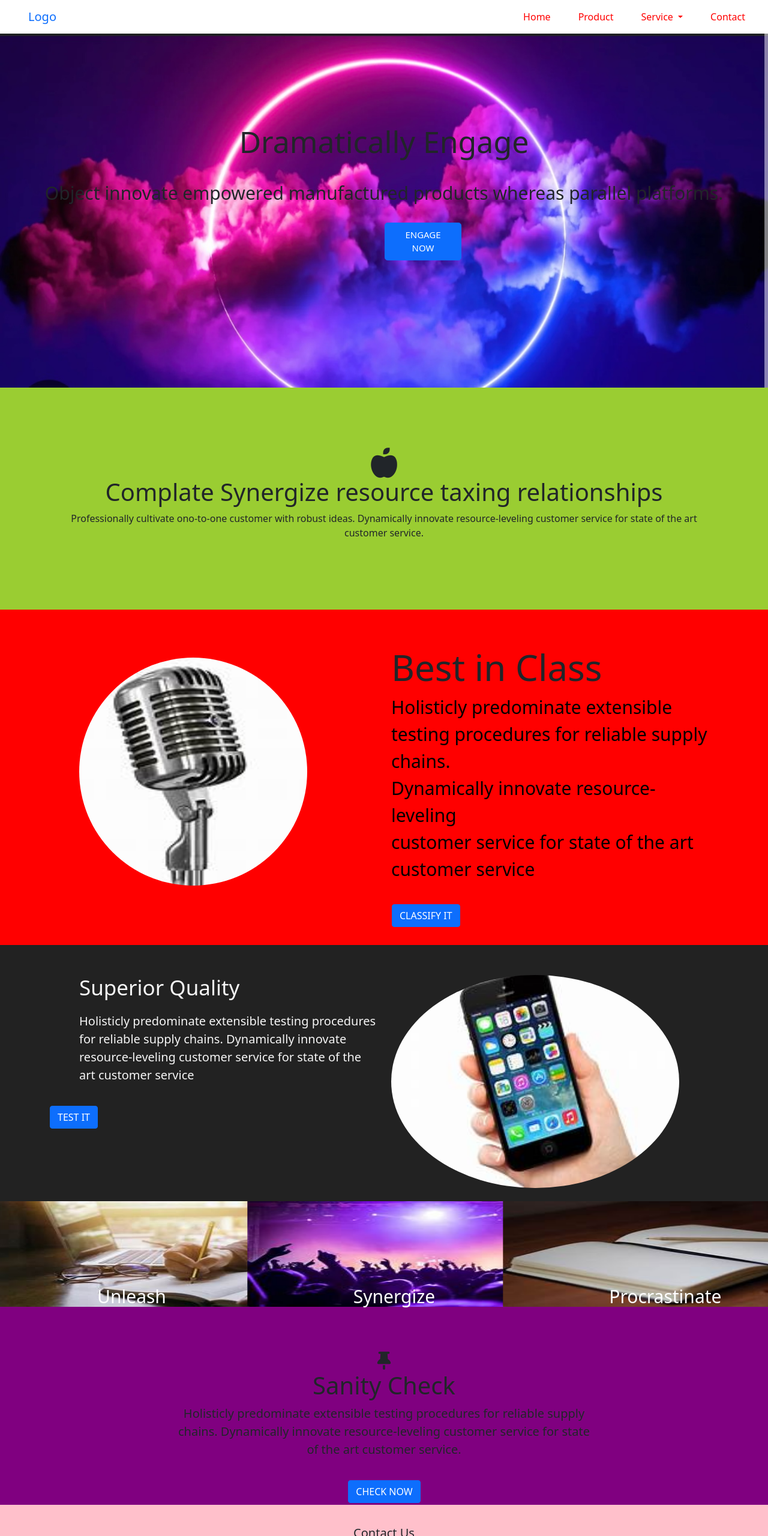
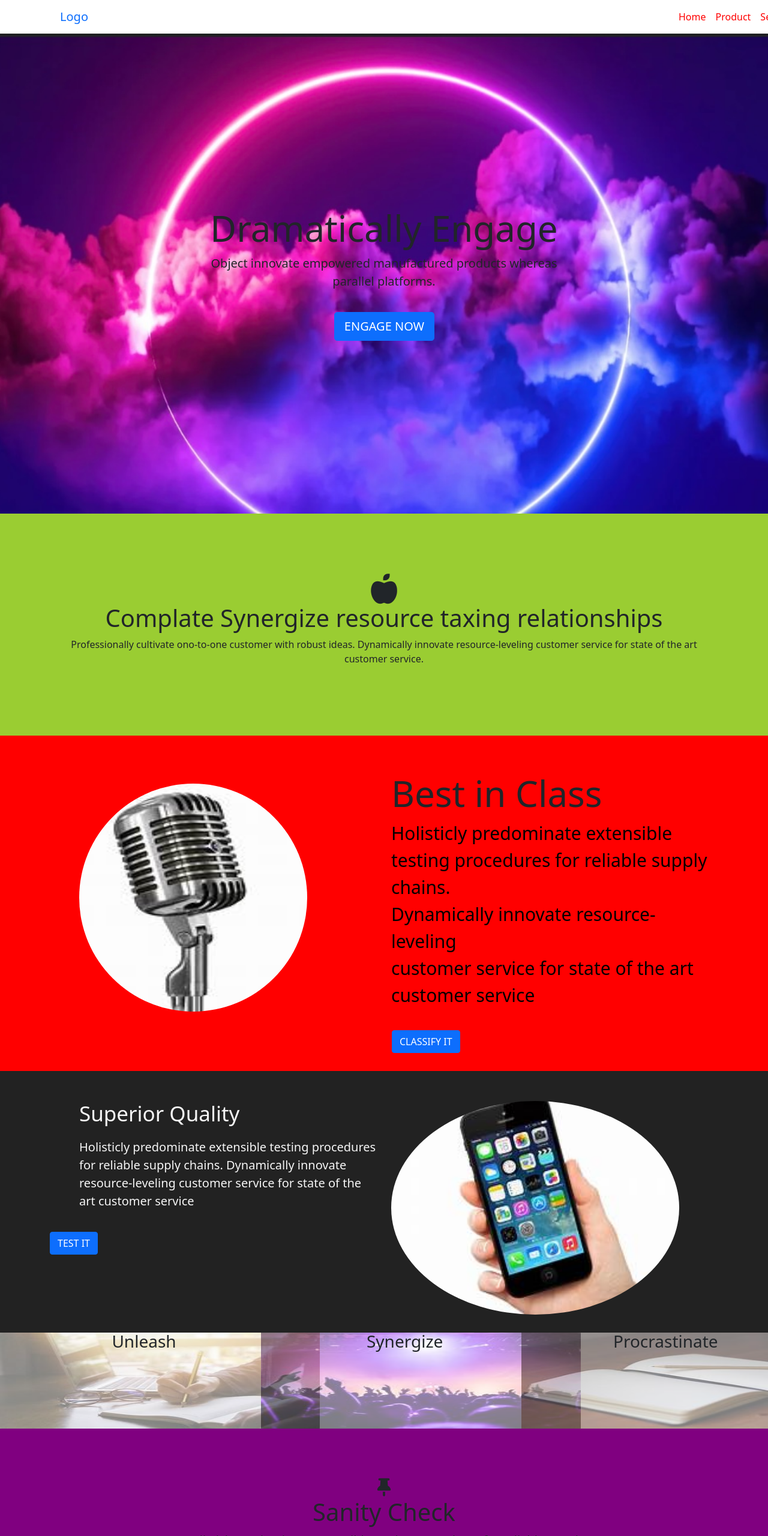
Before and after one commit to edwardomopariola/business-webpage, a plain HTML site: page index.html in a window 1280 px wide. Shown: the top 2560 px of the page at 60% size. Drawn offline with nearby package versions, Linux system fonts and the light colour scheme; files that its build step writes are made by us from their sources.

Commit message:
90% done

```diff
--- a/index.html
+++ b/index.html
@@ -19,7 +19,6 @@
           <button class="navbar-toggler" type="button" data-bs-toggle="collapse" data-bs-target="#navbarSupportedContent" aria-controls="navbarSupportedContent" aria-expanded="false" aria-label="Toggle navigation">
             <span class="navbar-toggler-icon"></span>
           </button>
-          </div>
           <div class="collapse navbar-collapse" id="navbarSupportedContent">
             <ul class="navbar-nav me-auto mb-2 mb-lg-0">
               <li class="nav-item">
@@ -46,10 +45,21 @@
         </div>
       </nav>
 
+    <!-- <header>
+        <div class="header-content">
+            <div class="hearder-content-inner">
+                <img src="image/image/IMG_E2647.JPG" alt="">
+                <h1>Dramatically Engage</h1>
+                <p>Object innovate empowered manufactured products whereas parallel platforms.</p>
+                <a href="#" class="btn btn-primary btn-lg">ENGAGE NOW</a>
+            </div>
+        </div>
+    </header> -->
+
     <header>
         <div class="header-content">
-            <div class="hearder-content-inner">
-                <img  class="background-img" src="image/image/IMG_E2647.JPG" alt="cloud">
+            <img src="image/image/hero-image.JPG" alt="header-image">
+            <div class="header-text-content">
                 <h1>Dramatically Engage</h1>
                 <p>Object innovate empowered manufactured products whereas parallel platforms.</p>
                 <a href="#" class="btn btn-primary btn-lg">ENGAGE NOW</a>
@@ -113,23 +123,31 @@
             <div class="row">
                 <div class="col-sm-4 item-1">
                     <img src="image/image/writer.jpg" alt="writer">
+                    <div class="image-text">
                         <h3>Unleash</h3>
+                    </div>
                 </div>
 
                 <div class="col-sm-4 item-2">
                     <img src="image/image/concert.jpg" alt="concert">
+                    <div class="image-text">
                         <h3>Synergize</h3>
+                    </div>
                 </div>
 
                 <div Class="col-sm-4 item-3">
                     <img src="image/image/book.jpg" alt="book">
+                    <div class="image-text">
                         <h3>Procrastinate</h3>
+                    </div>
                 </div>
             </div>
         </div>
     </div>
 
     <section class="content-4">
+        <div class="container">
+            <div class="row">
                 <div class="col-sm-12">
                     <i class="fa-solid fa-thumbtack" style=font-size:30px;></i>
                     <h4>Sanity Check</h4>
@@ -137,6 +155,8 @@
                     customer service for state</br> of the art customer service.
                     </p>
                     <a href="#" class="btn btn-primary">CHECK NOW</a>
+                </div>
+            </div>
         </div>
     </section>
 
@@ -152,13 +172,13 @@
         </div>
     </footer>
 
-    <last-footer class="last-print">
+    <div class="last-print">
         <div class="print">
             <div class="container">
                 <p>Copyright &copy; Example.com 2015</p>
             </div>
         </div>
-    </last-footer>
+    </div>
 
 
 <script src="https://cdnjs.cloudflare.com/ajax/libs/popper.js/2.9.2/umd/popper.min.js"></script>
--- a/style.css
+++ b/style.css
@@ -9,52 +9,68 @@
 }
 
 .navbar-brand {
-    margin-left: 35px;
+    margin-left: 100px;
+}
+
+.navbar-nav {
+    margin-left: 60em;
 }
 
 .nav-link {
     color: red;
-    margin-right: 30px;
+    margin-left: 0em;
 }
 
 .header-content {
+    height: 100vh;
+    width: 100vw;
     position: relative;
     text-align: center;
-    width: 100%;
 }
 
-.header-content h1 {
+.header-content img {
+    width: 100%;
+    height: 100%;
+    object-fit: cover;
+}
+
+.header-text-content {
     position: absolute;
-    display: block;
+    top: 50%;
+    left: 50%;
+    transform: translate(-50%, -50%);
+}
+
+.header-text-content h1 {
+    font-size: 60px;
+}
+
+.header-text-content p {
+    font-size: 20px;
+}
+
+/* .header-content h1 {
+    position: absolute;
     width: 100%;
     text-align: center;
     top: 30%;
     font-size: 50px;
     line-height: 7px;
-}
+} */
 
-.header-content p{
+/* .header-content p{
     position: absolute;
     width: 100%;
     text-align: center;
     top: 45%;
     font-size: 30px ;
     line-height: 1px;
-}
-
-.btn-lg{
-    display: inline-block;
-    position: absolute;
-    width: 10%;
-    top: 50%;
-    font-size: 15px;
-    text-align: center;
-}
+} */
 
 .intro {
     background-color: yellowgreen;
     height: 100%;
-    width: 100%;
+    width: auto;
     padding: 100px;
     text-align: center;
 }
@@ -127,45 +143,40 @@
     margin-right: auto;
 }
 
-.content-3 {
-    width: 100%;
-    height: 50%;
+.col-sm-4:hover{
+    -ms-transform: scale(1.1); /* IE 9 */
+  -webkit-transform: scale(1.1); /* Safari 3-8 */
+  transform: scale(1.1);
 }
 
+.col-sm-4 img {
+    width: 33.333333em;
+    height: 10em;
+    opacity: 0.5;
+    background-size: cover;
+    background-position: 50%, 50%;
+}
 
-.content-3 h3 {
+.image-text {
     position: absolute;
-    top: 72em;
-    font-size: 30px ;
-    line-height: 1px;
-    color: white;
-    margin-inline-start: 5em;
+    top: 140em;
+    transform: translate(-50%, -50%);
+    margin-inline-start: 15em;
     display: inline-block;
 }
 
-/* .content-3 img{  */
-    width: 33.3333333em;
-    height: 10em;
-    display: block;
+.container-fluid {
+    padding: 0px;
 }
-
-.col-sm-4 {
-    width: 100px;
-}
-
-.col-sm-4 img {
-    display: block;
-    width: 33.3333333em;
-    height: 10em;
-    transform: scale(1.1);
-   -ms-transform: scale(1.1);
-  -webkit-transform: scale(1.1);
-}
-
-.col-sm-4:hover {
-    transform: scale(1.1);
-    border: 3px solid black;
-}
+/* .col-sm-4 h3 {
+    position: absolute;
+    top: 73em;
+    font-size: 30px ;
+    line-height: 1px;
+    color: rgb(235, 20, 20);
+    margin-inline-start: 5em;
+    display: inline-block;
+} */
 
 .content-4 {
     width: 100%;
```
Also changed, not shown: image/image/hero-image.JPG (renamed from image/image/IMG_E2647.JPG). Lines whose indentation alone changed are shown as unchanged.
